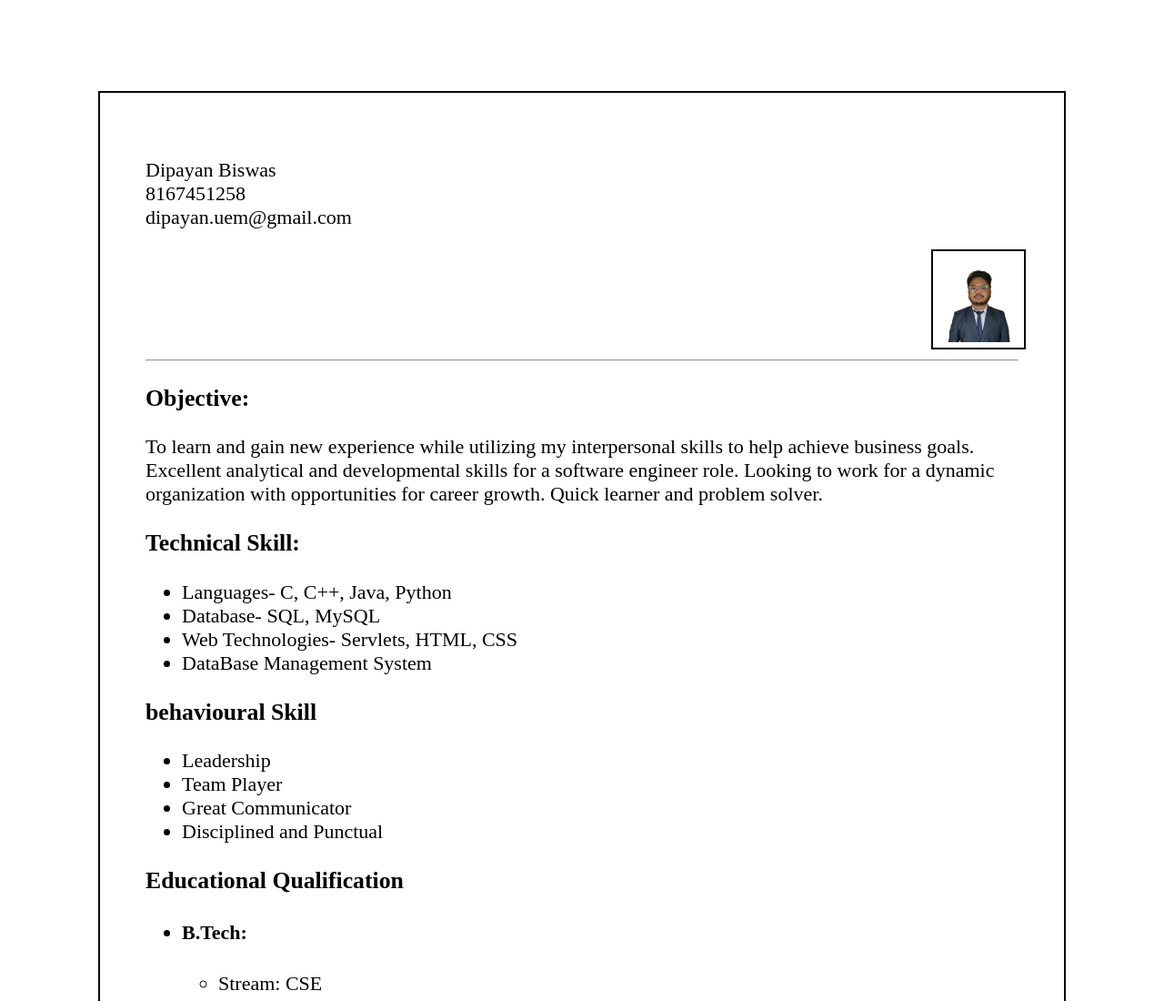
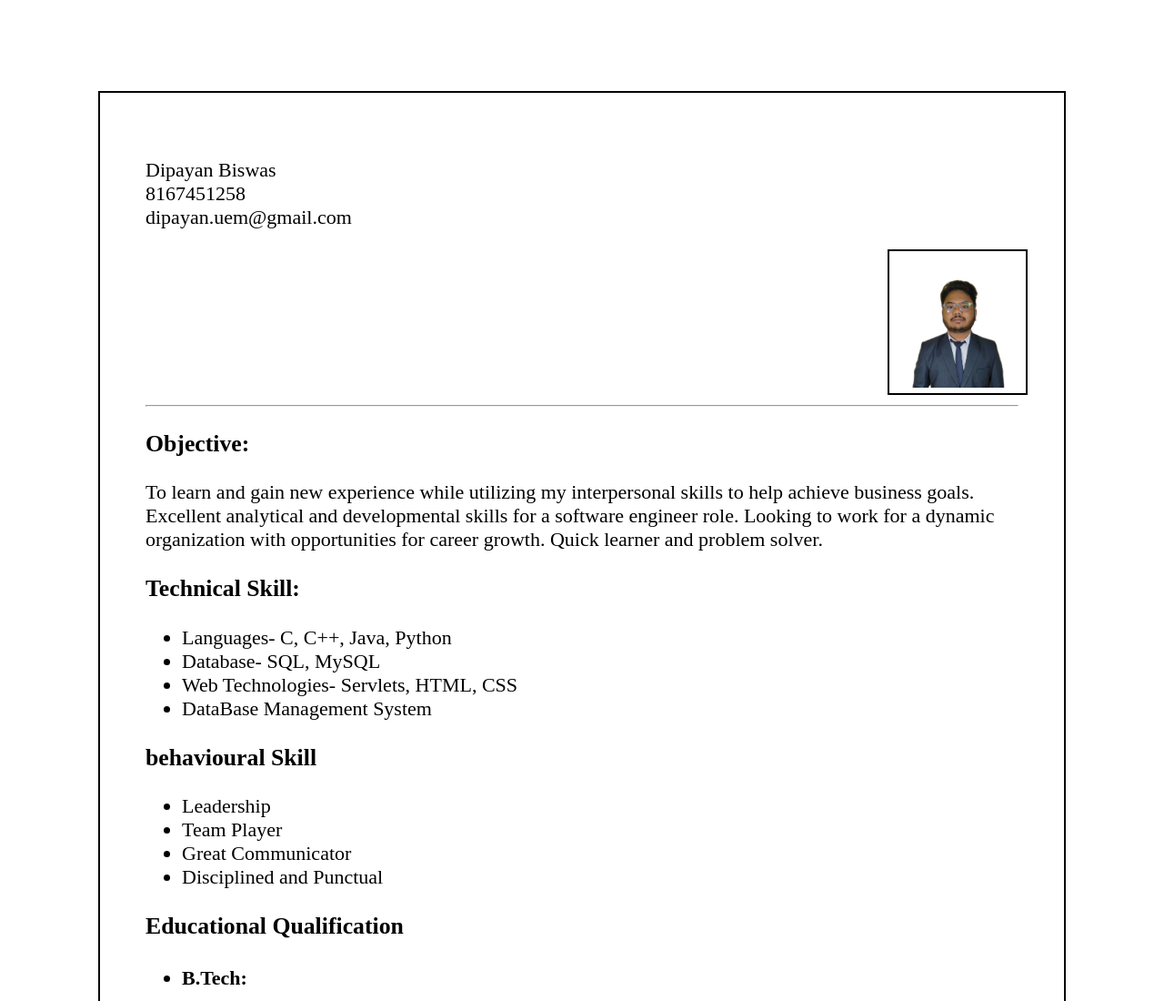
Before and after one commit to Dipayan932/Resume, a plain HTML site: page index.html in a window 1280 px wide. Shown: the top 1100 px of the page at 91% size. Drawn offline with Linux system fonts and the light colour scheme.

Commit message:
Update style.css

```diff
--- a/style.css
+++ b/style.css
@@ -3,15 +3,15 @@ html{
 }
 
 img{
-    height: 100px;
+    height: 150px;
     padding: 0px;
 }
 
 .image{
     border: 2px solid black;
-    width: 100px;
+    width: 150px;
     text-align: center;
-    margin-left: 90%;
+    margin-left: 85%;
 
 }
 
```
